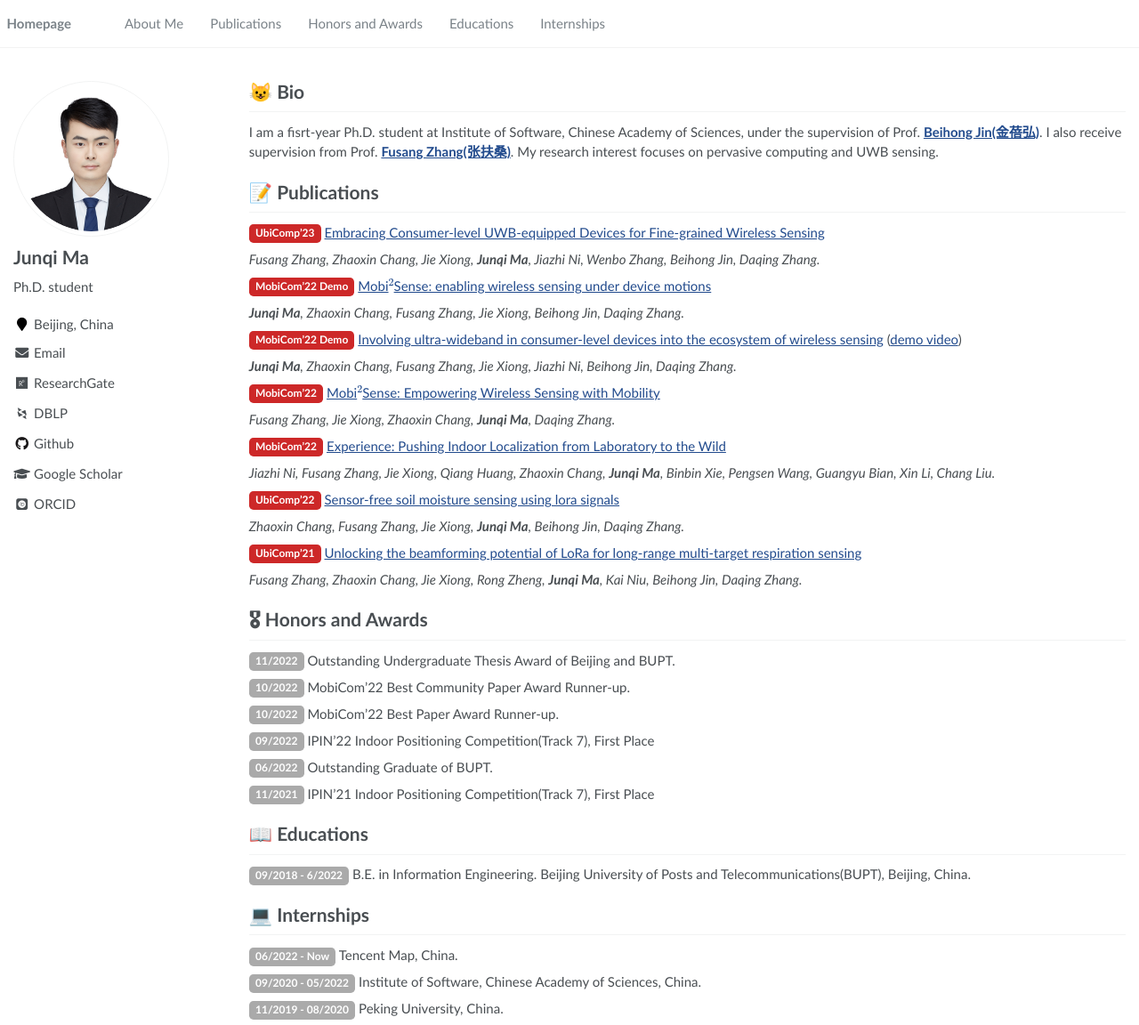
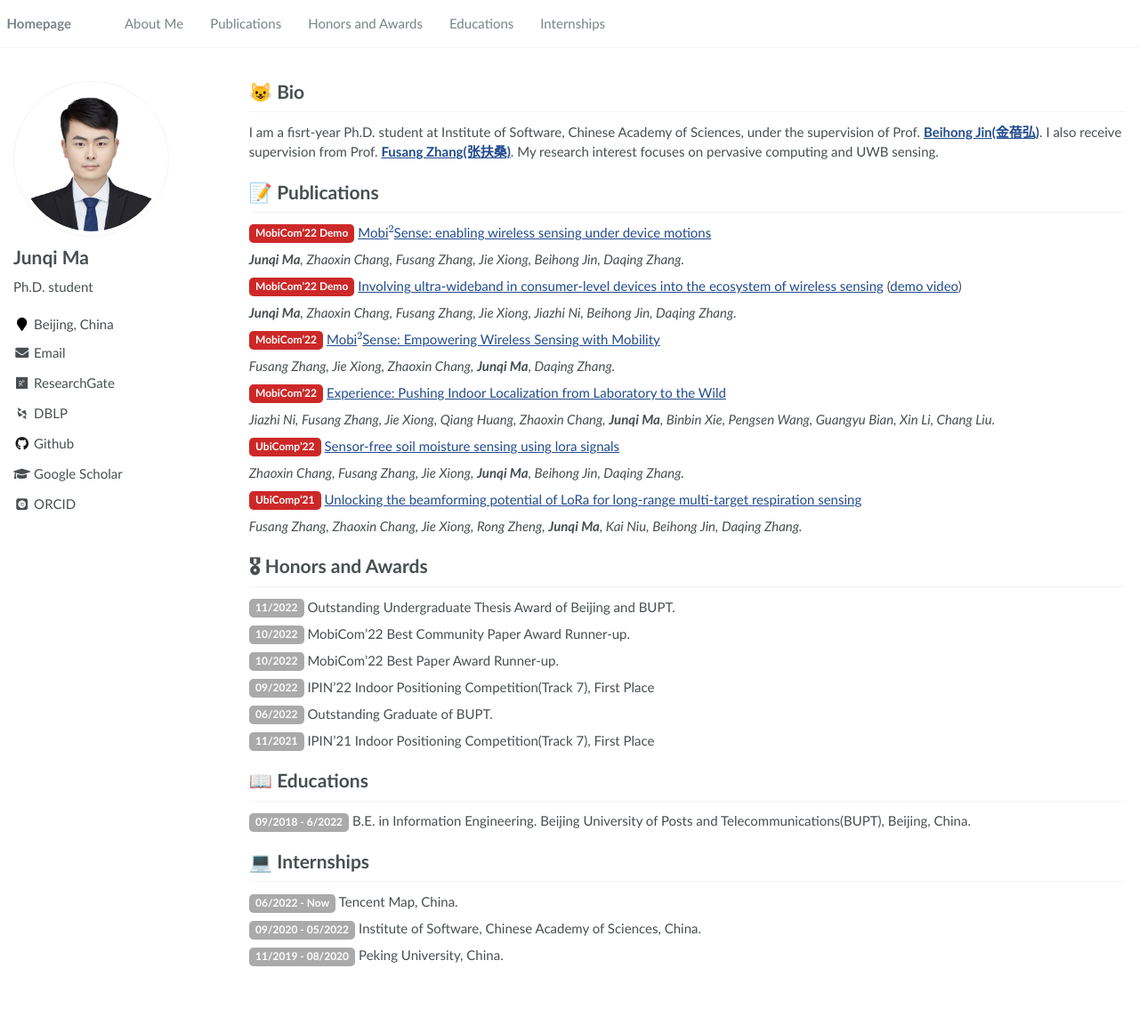
Before and after one commit to junqi-ma/junqi-ma.github.io, a Jekyll site: the page built from _pages/about.md, in a window 1280 px wide and 1152 px high. Shown: the whole window at 89% size. Built offline with Jekyll 4.4.1, drawn with Linux system fonts in a browser that asks for light colours; some web fonts are replaced; formulas are drawn with MathJax 3.

Commit message:
Update about.md

```diff
--- a/_pages/about.md
+++ b/_pages/about.md
@@ -49,10 +49,6 @@ redirect_from:
 I am a fisrt-year Ph.D. student at Institute of Software, Chinese Academy of Sciences, under the supervision of Prof. **[Beihong Jin(金蓓弘)](http://work.iscas.ac.cn/index.php/Jinbeihong/index/)**. I also receive supervision from Prof. **[Fusang Zhang(张扶桑)](https://people.ucas.ac.cn/~zhangfusang?language=en)**. My research interest focuses on pervasive computing and UWB sensing.
 
 # 📝 Publications
-<span class = 'label label-paper' href = 'https://dl.acm.org/doi/abs/10.1145/3569487'>UbiComp'23</span> [Embracing Consumer-level UWB-equipped Devices for Fine-grained Wireless Sensing](https://dl.acm.org/doi/abs/10.1145/3569487)
-
-*Fusang Zhang, Zhaoxin Chang, Jie Xiong, **Junqi Ma**, Jiazhi Ni, Wenbo Zhang, Beihong Jin, Daqing Zhang.*
-
 <span class = 'label label-paper'>MobiCom'22 Demo</span>  [Mobi$^2$Sense: enabling wireless sensing under device motions](https://dl.acm.org/doi/abs/10.1145/3495243.3558748)
 
 ***Junqi Ma**, Zhaoxin Chang, Fusang Zhang, Jie Xiong, Beihong Jin, Daqing Zhang.*
```
